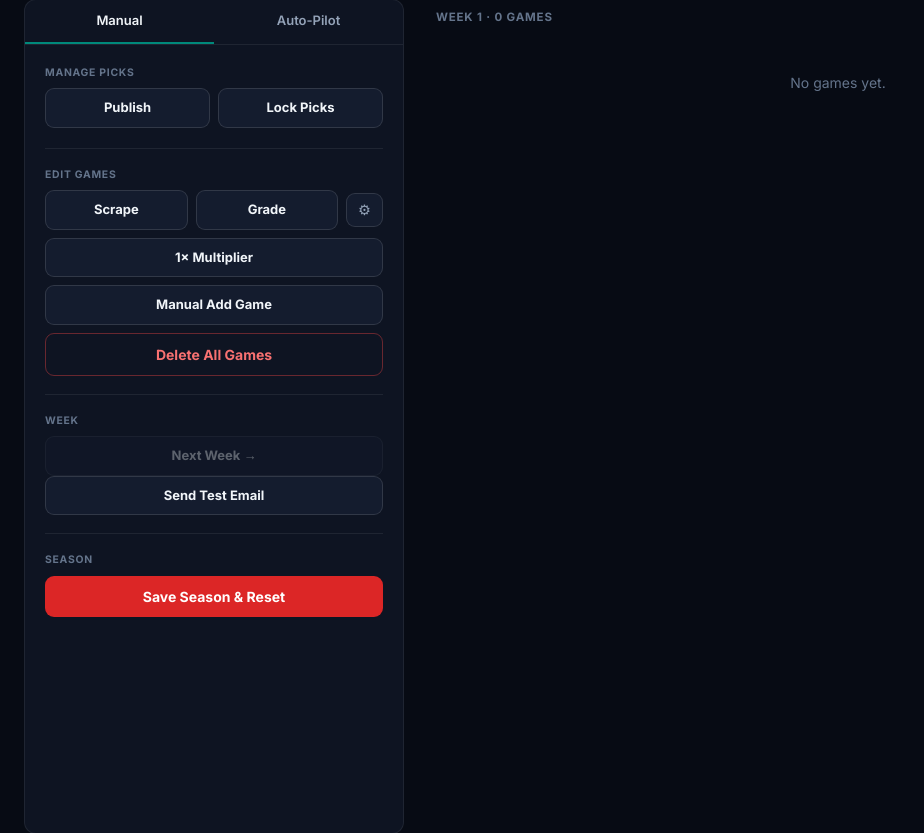
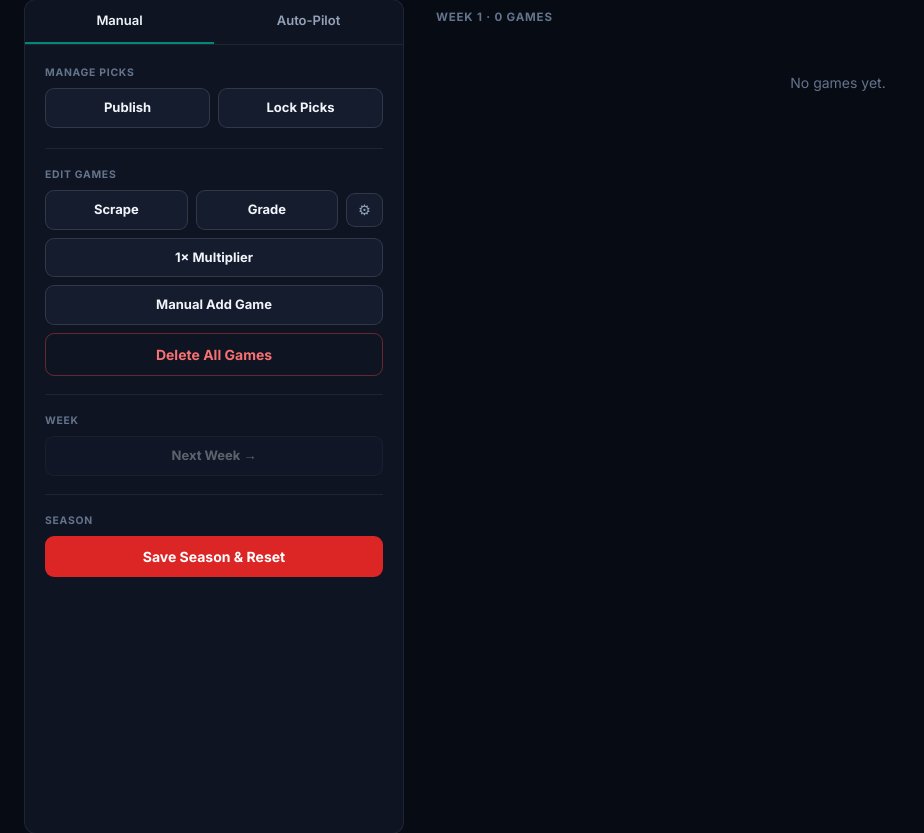
Before and after one commit to andrew23967/putnambowl2, a Django app: page /dashboard/picks/ in a window 1280 px wide. Shown: the part 78-911 px from the top of the page, without its empty margins (0-924 px from the left). Run offline with Django 5.2, Linux system fonts and the light colour scheme; the visitor is signed in with stand-in values (Sample User, id 1); data comes from the database, SQL or seed files in the repository; data that the repository does not hold is empty; some libraries are stand-ins or nearby versions.

Commit message:
Remove Send Test Email button from dashboard
Co-Authored-By: Claude Sonnet 4.6 <noreply@anthropic.com>

```diff
--- a/templates/main/pickdash.html
+++ b/templates/main/pickdash.html
@@ -267,11 +267,6 @@
       {% else %}
       <button disabled class="ctrl-btn" style="width:100%;opacity:.35;cursor:not-allowed;">Next Week →</button>
       {% endif %}
-
-      <form method="post" action="{% url 'main:send_test_email' %}" style="margin-bottom:0;">
-        {% csrf_token %}
-        <button type="submit" class="ctrl-btn" style="width:100%;">Send Test Email</button>
-      </form>
 
       <hr class="dash-hr">
 
```
